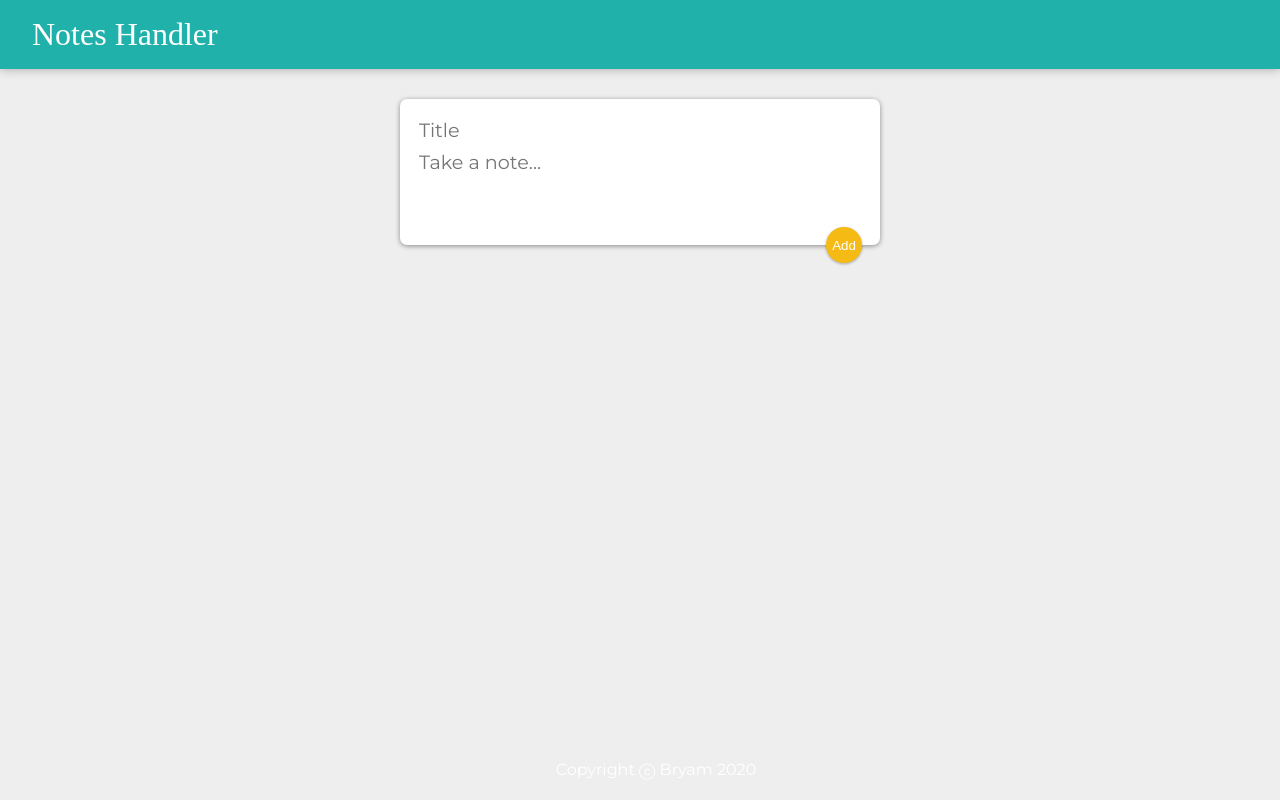
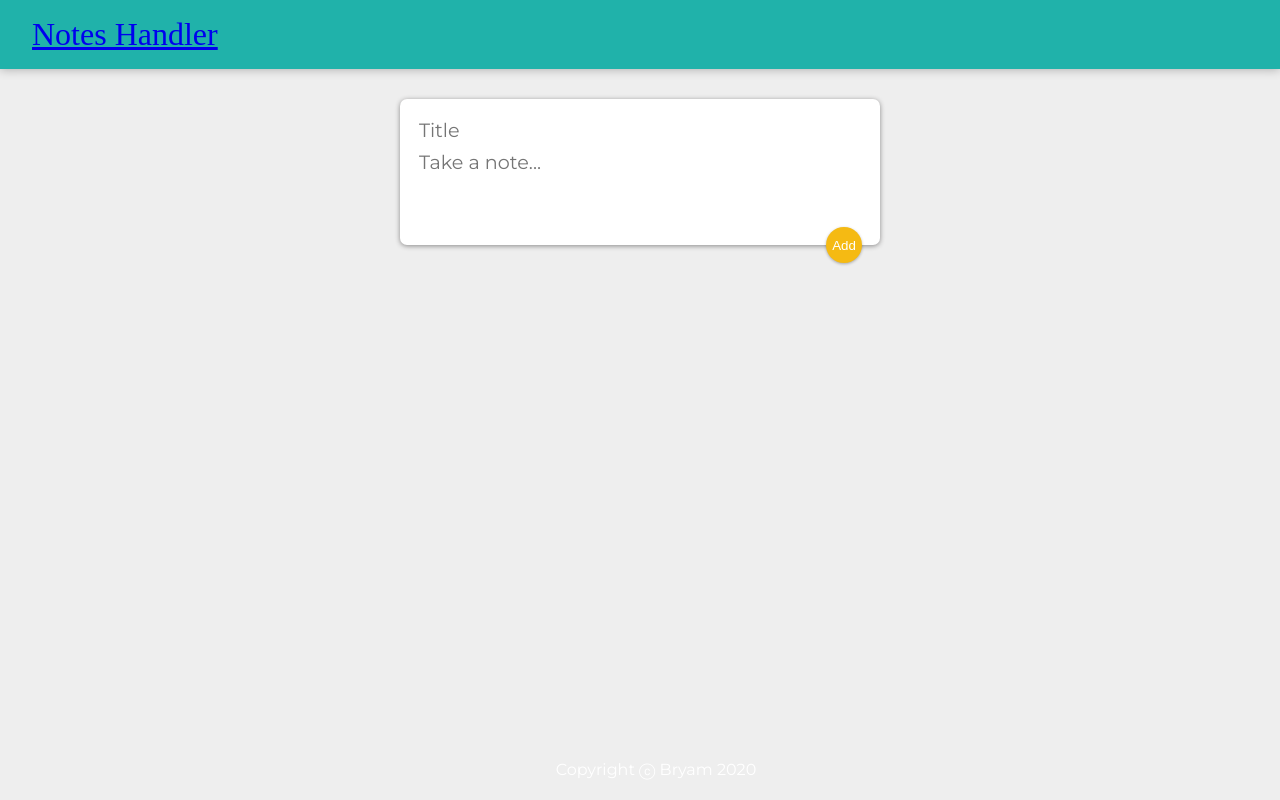
Before and after one commit to Kendrickbry/testing, a React (Create React App) app: page / in a window 1280 px wide. Built offline with nearby package versions, Linux system fonts and the light colour scheme; a web font is replaced by a local one.

Commit message:
Update Header.jsx

```diff
--- a/src/components/Header.jsx
+++ b/src/components/Header.jsx
@@ -3,7 +3,7 @@ import React from "react";
 function Header() {
   return (
     <header>
-      <h1>Notes Handler</h1>
+      <h1><a href="https://kendrickbry.github.io/testing/">Notes Handler </a></h1>
     </header>
   );
 }
```
